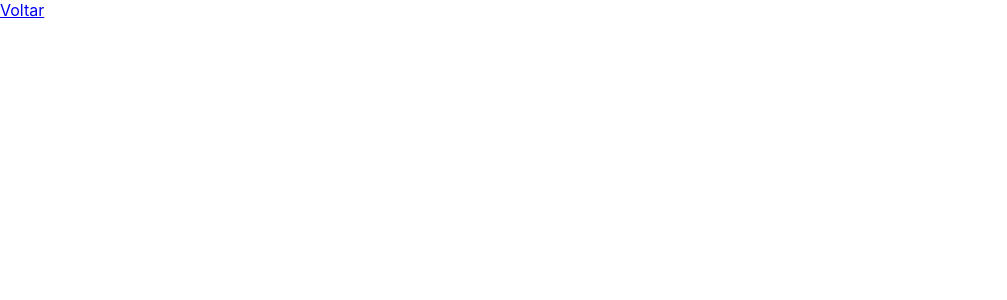
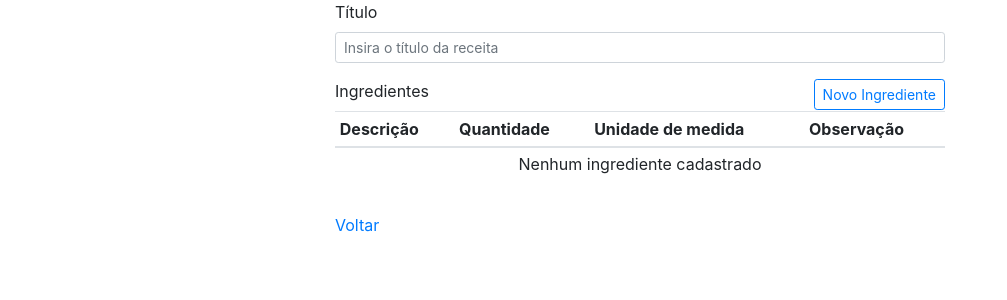
Before and after one commit to marlonluft/ReceitaRepository, a React (Create React App) app in the folder Receita.API/wwwroot/receita-web/: page /cadastrar in a window 1280 px wide. Shown: the top 300 px of the page, without its empty margins (0-1007 px from the left). Built offline with nearby package versions, Linux system fonts and the light colour scheme.

Commit message:
Criação de telas iniciais

```diff
--- a/Receita.API/wwwroot/receita-web/package.json
+++ b/Receita.API/wwwroot/receita-web/package.json
@@ -6,11 +6,13 @@
     "@testing-library/jest-dom": "^5.11.4",
     "@testing-library/react": "^11.1.0",
     "@testing-library/user-event": "^12.1.10",
+    "bootstrap": "^4.5.3",
     "react": "^17.0.1",
     "react-dom": "^17.0.1",
     "react-redux": "^7.2.2",
     "react-router-dom": "^5.2.0",
     "react-scripts": "4.0.1",
+    "reactstrap": "^8.8.0",
     "redux": "^4.0.5",
     "redux-thunk": "^2.3.0",
     "web-vitals": "^0.2.4"
--- /dev/null
+++ b/Receita.API/wwwroot/receita-web/src/Components/IngredienteModel.js
@@ -0,0 +1,88 @@
+import React, { Component } from 'react';
+
+/* Layout */
+import { Button, Modal, ModalHeader, ModalBody, ModalFooter, Form, FormGroup, Label, Input } from 'reactstrap';
+
+import { EUnidadeMedida } from '../Util/Enumerador'
+import { GetEnumLista } from '../Util/Funcoes'
+
+class IngredienteModel extends Component {
+
+    constructor(props) {
+        super(props);
+
+        this.state = this.initialState;
+    }
+
+    get initialState() {
+        return {
+            descricao: '',
+            quantidade: 0,
+            unidadeMedida: EUnidadeMedida.Grama.valor,
+            observacao: ''
+        }
+    }
+
+    salvar = () => {
+        this.props.onSalvar(this.state)
+        this.props.onClose();
+
+        this.setState(this.initialState)
+    }
+
+    render() {
+
+        const {
+            className,
+            exibir,
+            onClose,
+        } = this.props;
+
+        const {
+            descricao,
+            quantidade,
+            unidadeMedida,
+            observacao
+        } = this.state
+
+        const closeBtn = <button className="close" onClick={onClose}>&times;</button>;
+
+        return (
+            <Modal isOpen={exibir} className={className}>
+                <ModalHeader close={closeBtn}>Ingrediente</ModalHeader>
+                <ModalBody>
+                    <Form>
+                        <FormGroup>
+                            <Label for="txtDescricao">Descrição</Label>
+                            <Input type="text" bsSize="sm" id="txtDescricao" placeholder="ex: Tomate" value={descricao} onChange={(e) => this.setState({ descricao: e.target.value })} />
+                        </FormGroup>
+                        <FormGroup>
+                            <Label for="txtQuantidade">Quantidade</Label>
+                            <Input type="number" bsSize="sm" id="txtQuantidade" disabled={unidadeMedida === EUnidadeMedida.QuantoBasta.valor} min={0} value={quantidade} onChange={(e) => this.setState({ quantidade: parseInt(e.target.value) })} />
+                        </FormGroup>
+                        <FormGroup>
+                            <Label for="slUnidadeMedida">Unidade de medida</Label>
+                            <Input type="select" name="slUnidadeMedida" id="slUnidadeMedida" value={unidadeMedida} onChange={(e) => this.setState({ unidadeMedida: parseInt(e.target.value) })}>
+                                {
+                                    GetEnumLista(EUnidadeMedida).map((unidade, key) => {
+                                        return <option key={key} value={unidade.valor}>{unidade.descricao}</option>
+                                    })
+                                }
+                            </Input>
+                        </FormGroup>
+                        <FormGroup>
+                            <Label for="txtObservacao">Observação</Label>
+                            <Input type="text" bsSize="sm" id="txtObservacao" placeholder="ex: Cortar em brunoise" value={observacao} onChange={(e) => this.setState({ observacao: e.target.value })} />
+                        </FormGroup>
+                    </Form>
+                </ModalBody>
+                <ModalFooter>
+                    <Button color="primary" onClick={this.salvar}>Salvar</Button>
+                    <Button color="secondary" onClick={onClose}>Cancelar</Button>
+                </ModalFooter>
+            </Modal>
+        )
+    }
+}
+
+export default IngredienteModel
--- /dev/null
+++ b/Receita.API/wwwroot/receita-web/src/Util/Enumerador.js
@@ -0,0 +1,30 @@
+export const EUnidadeMedida = {
+    Kilo: {
+        descricao: "Kilo",
+        valor: 0
+    },
+    Grama: {
+        descricao: "Grama",
+        valor: 1
+    },
+    Miligrama: {
+        descricao: "Miligrama",
+        valor: 2
+    },
+    Colher: {
+        descricao: "Colher",
+        valor: 3
+    },
+    QuantoBasta: {
+        descricao: "Quanto basta",
+        valor: 4
+    },
+    Xicara: {
+        descricao: "Xícara",
+        valor: 5
+    },
+    Outro: {
+        descricao: "Outro",
+        valor: 6
+    },
+}
--- /dev/null
+++ b/Receita.API/wwwroot/receita-web/src/Util/Funcoes.js
@@ -0,0 +1,21 @@
+export const GetEnumLista = (enumerador) => {
+    var keys = Object.keys(enumerador)
+
+    return keys.map((key) => {
+        return enumerador[key]
+    })
+}
+
+export const GetEnumDescricao = (enumerador, valor) => {
+    for (const key in enumerador) {
+        if (Object.hasOwnProperty.call(enumerador, key)) {
+            const element = enumerador[key]
+
+            if (element.valor === valor) {
+                return element.descricao
+            }
+        }
+    }
+
+    return "";
+}
--- a/Receita.API/wwwroot/receita-web/src/Views/CadastrarEditarReceitaView.js
+++ b/Receita.API/wwwroot/receita-web/src/Views/CadastrarEditarReceitaView.js
@@ -6,20 +6,120 @@ import { Link } from 'react-router-dom'
 /* Actions */
 import { handleConsultarReceita, handleAlterarReceita, handleAdicionarReceita } from '../Actions/ReceitaAction'
 
+/* Layout */
+import { Row, Col, Form, FormGroup, Label, Input, Table, Button } from 'reactstrap';
+
+/* Components */
+import IngredienteModel from '../Components/IngredienteModel'
+
+import { GetEnumDescricao } from '../Util/Funcoes'
+import { EUnidadeMedida } from '../Util/Enumerador'
+
 class CadastrarEditarReceitaView extends Component {
     state = {
-        id: null,
+        modal: {
+            exibir: false,
+        },
+        receita: {
+            id: null,
+            titulo: "",
+            ingredientes: [],
+        }
     }
 
     componentDidMount() {
         this.props.onLoad()
     }
 
+    alterarModal = (exibir) => {
+        this.setState((state, props) => ({
+            modal: {
+                ...state.model,
+                exibir
+            }
+        }))
+    }
+
+    alterarReceita = (prop) => {
+        this.setState((state, props) => ({
+            receita: {
+                ...state.receita,
+                ...prop
+            }
+        }))
+    }
+
+    onSalvarIngrediente = (ingrediente) => {
+
+        var ingredientes = this.state.receita.ingredientes
+        ingredientes.push(ingrediente)
+
+        this.setState((state, props) => ({
+            receita: {
+                ...state.receita,
+                ingredientes: ingredientes
+            }
+        }))
+    }
+
     render() {
+
+        const { receita, modal } = this.state
+
         return (
-            <div>
-                <Link to={'/'}>Voltar</Link>
-            </div>);
+            <Row>
+                <Col sm={{ size: 6, offset: 3 }}>
+                    <Form>
+                        <FormGroup>
+                            <Label for="txtTitulo">Título</Label>
+                            <Input type="text" bsSize="sm" id="txtTitulo" placeholder="Insira o título da receita" value={receita.titulo} onChange={(e) => this.alterarReceita({ titulo: e.target.value })} />
+                        </FormGroup>
+                        <FormGroup>
+                            <Row>
+                                <Col sm={6}>
+                                    <Label for="txtIngredientes">Ingredientes</Label>
+                                </Col>
+                                <Col sm={6} className="text-right">
+                                    <Button outline color="primary" size="sm" onClick={() => this.alterarModal(true)}>Novo Ingrediente</Button>
+                                </Col>
+                            </Row>
+
+                            <Table id="txtIngredientes" size="sm" responsive>
+                                <thead>
+                                    <tr>
+                                        <th>Descrição</th>
+                                        <th>Quantidade</th>
+                                        <th>Unidade de medida</th>
+                                        <th>Observação</th>
+                                    </tr>
+                                </thead>
+                                <tbody>
+                                    {
+                                        (receita.ingredientes.length > 0) ?
+                                            receita.ingredientes.map((ingrediente, key) => (
+                                                <tr key={key}>
+                                                    <td>{ingrediente.descricao}</td>
+                                                    <td>{ingrediente.quantidade ?? 'N/A'}</td>
+                                                    <td>{GetEnumDescricao(EUnidadeMedida, ingrediente.unidadeMedida)}</td>
+                                                    <td>{ingrediente.observacao}</td>
+                                                </tr>
+                                            ))
+                                            :
+                                            <tr className="text-center">
+                                                <td colSpan="4">Nenhum ingrediente cadastrado</td>
+                                            </tr>
+                                    }
+
+                                </tbody>
+                            </Table>
+                        </FormGroup>
+                    </Form>
+
+                    <Link to={'/'}>Voltar</Link>
+                </Col>
+
+                <IngredienteModel exibir={modal.exibir} onClose={() => this.alterarModal(false)} onSalvar={this.onSalvarIngrediente}></IngredienteModel>
+            </Row>);
     }
 }
 
--- a/Receita.API/wwwroot/receita-web/src/Views/ListagemReceitaView.js
+++ b/Receita.API/wwwroot/receita-web/src/Views/ListagemReceitaView.js
@@ -19,7 +19,7 @@ class ListagemReceitaView extends Component {
     render() {
         return (
             <div>
-                <Link to={'/'}>Voltar</Link>
+                <Link to={'/cadastrar'}>Cadastrar</Link>
             </div>);
     }
 }
--- a/Receita.API/wwwroot/receita-web/src/index.js
+++ b/Receita.API/wwwroot/receita-web/src/index.js
@@ -2,6 +2,7 @@ import React from 'react';
 import ReactDOM from 'react-dom';
 import './index.css';
 import App from './App';
+import 'bootstrap/dist/css/bootstrap.css';
 
 import reducer from './Reducers'
 
@@ -9,12 +10,18 @@ import { Provider } from 'react-redux'
 import { createStore, applyMiddleware } from 'redux'
 import thunk from "redux-thunk"
 
+import { Container } from 'reactstrap';
+
 const store = createStore(reducer, applyMiddleware(thunk))
 
 ReactDOM.render(
   <React.Fragment>
     <Provider store={store}>
+
+    <Container fluid={true}>
       <App />
+    </Container>
+
     </Provider>
   </React.Fragment>,
   document.getElementById('root')
```
Also changed, not shown: 2 other files (tests, documents, lock files or other folders).
